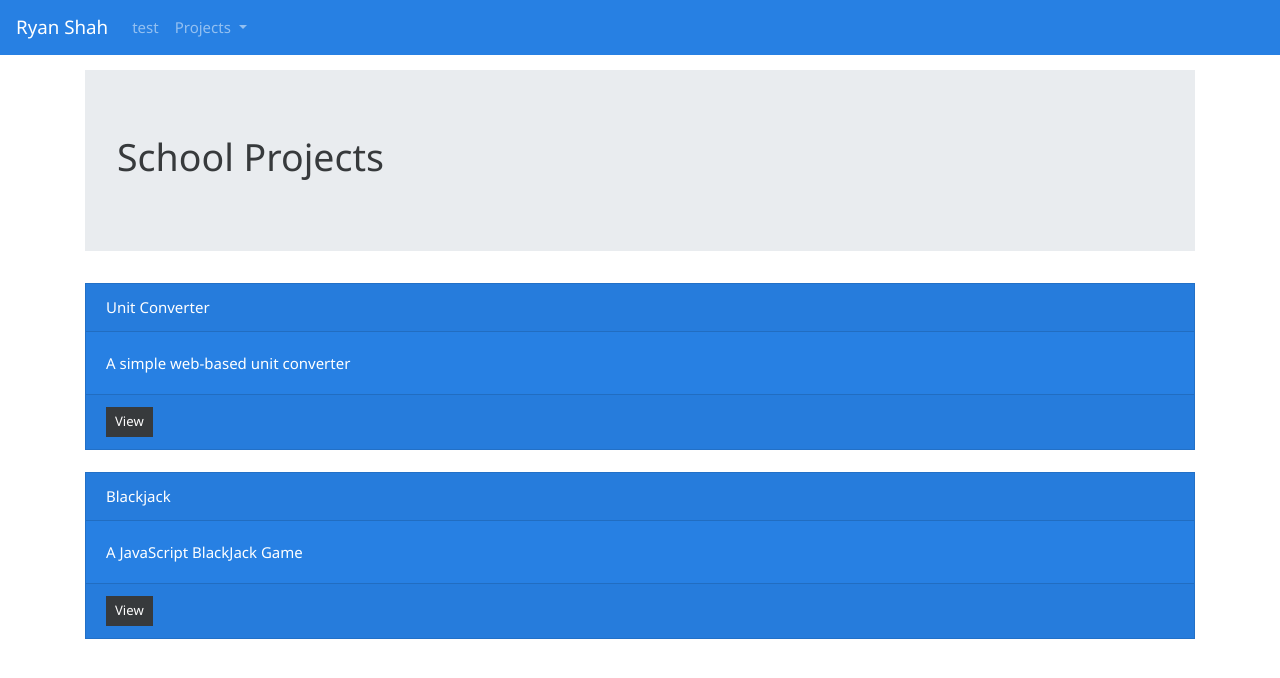
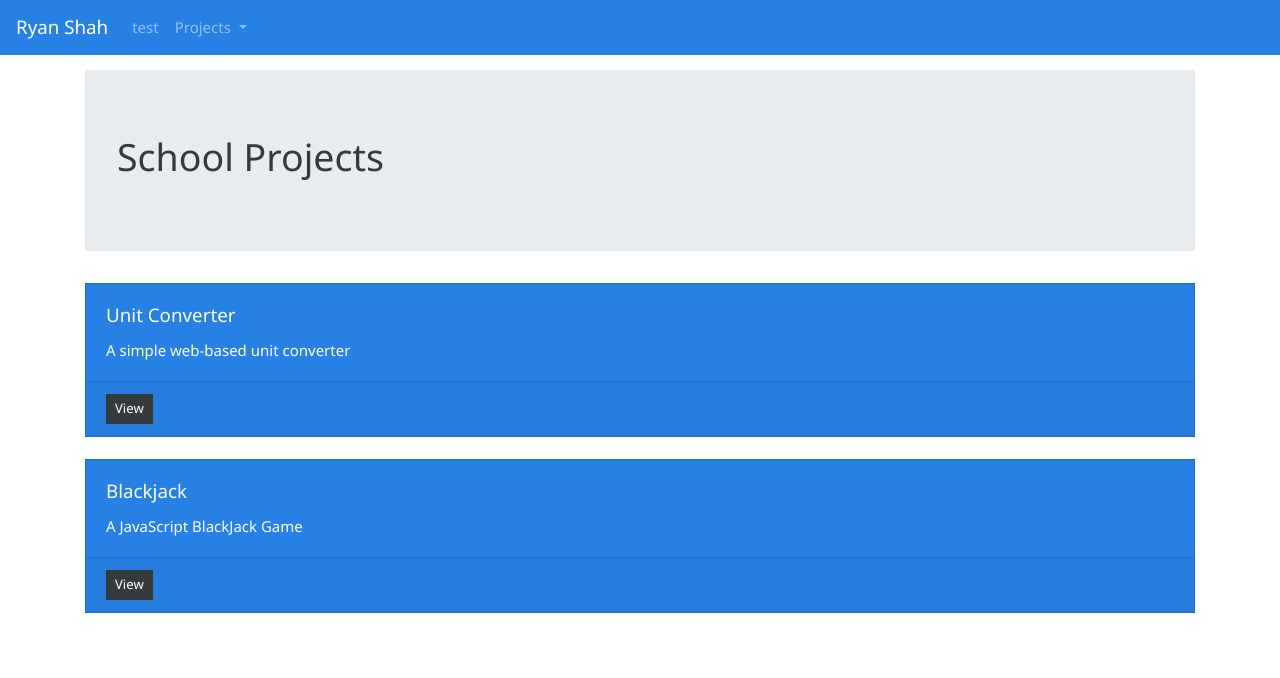
Before and after one commit to ryan-shah/ryan-shah.github.io, a Jekyll site: the page built from projects/school.html, in a window 1280 px wide. Shown: the top 678 px of the page. Built offline with Jekyll 4.4.1, drawn with Linux system fonts in a browser that asks for light colours.

Commit message:
tookout header

```diff
--- a/projects/school.html
+++ b/projects/school.html
@@ -12,8 +12,8 @@ title: School Projects
 		{% if post.type == "school" %}
 	<div class="card text-white bg-primary mb-3>
 		<img class="card-img-top" src="/img/{{ post.img }}">
-		<div class="card-header">{{ post.title }}</div>
 		<div class="card-body">
+			<h5 class="card-title">{{ post.title }}</h5>
 			<p class="card-text">{{ post.summary }}</p>
 		</div>
 		<div class="card-footer">
```
